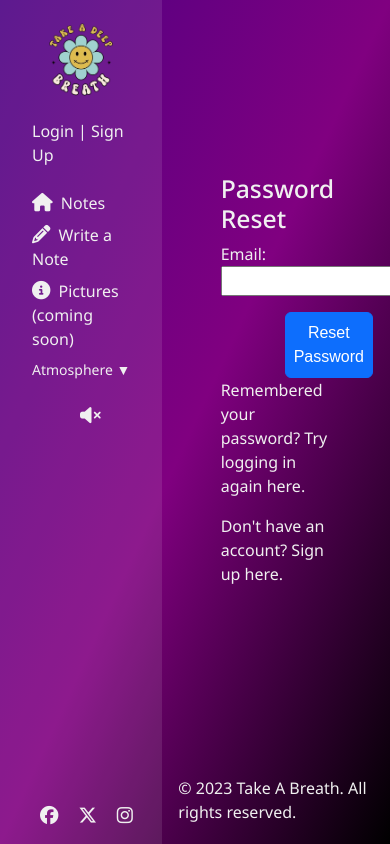
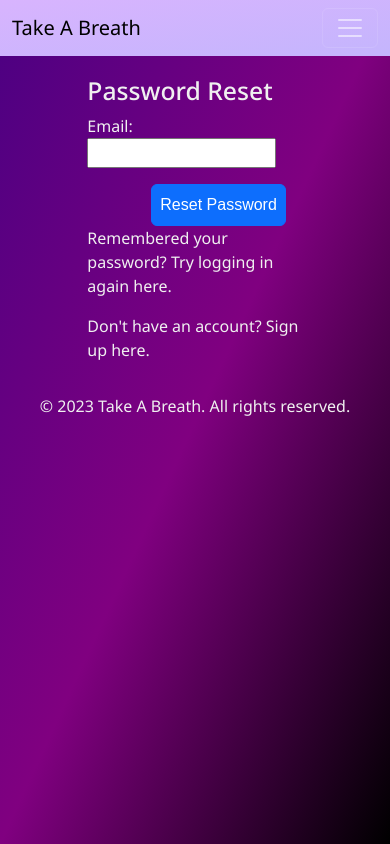
Before and after one commit to DaniqueJ-R/milestone_proj_3, a Django app: page /password-reset/ in a window 390 px wide; the page is wider, and only the part inside the window is pictured. Run offline with Django 4.2, Linux system fonts and the light colour scheme; data comes from the database, SQL or seed files in the repository; both versions use the stored data as it was after the commit; some libraries are stand-ins or nearby versions; some web fonts are replaced.

Commit message:
styled base html for mobile

```diff
--- a/static/css/style.css
+++ b/static/css/style.css
@@ -71,6 +71,12 @@ i {
 }
 
 /* Sidebar styles */
+
+#mobileNav a,
+#mobileNav i {
+  color: var(--black);
+}
+
 .sidebar {
   background: rgba(255, 255, 255, 0.1);
   padding: 1rem;
@@ -428,3 +434,36 @@ body.theme-sunset {
   background: #ea580c;
   color: #fff;
 }
+
+/*Media Queries*/
+
+/* Small screens and up (Added by source)*/
+@media screen and (max-width: 576px) {
+  body {
+    display: block;
+    padding-top: 60px;
+    background-repeat: no-repeat;
+  }
+
+  .sidebar {
+    display: none;
+  }
+
+  #social-links-nav {
+    bottom: 0rem;
+    left: 0rem;
+    position: relative;
+    padding-top: 10px;
+  }
+
+  #navbarNavDropdown{
+    padding-left: 15px;
+  }
+}
+
+/* Medium screens and up */
+@media screen and (min-width: 576px) {
+  #mobileNav {
+    display: none;
+  }
+}
--- a/templates/base.html
+++ b/templates/base.html
@@ -38,6 +38,108 @@
     <link rel="stylesheet" href="{% static 'css/style.css' %}" />
   </head>
   <body class="theme-space">
+    <!-- Mobile Nav bar -->
+    <nav class="navbar navbar-expand-lg note-card justify-content-right fixed-top" data-bs-theme="dark" id="mobileNav">
+      <div class="container-fluid">
+        <a class="navbar-brand" href="{% url 'home' %}">Take A Breath</a>
+        <!-- Hamburger toggle button -->
+        <button
+          class="navbar-toggler"
+          type="button"
+          data-bs-toggle="collapse"
+          data-bs-target="#navbarNavDropdown"
+          aria-controls="navbarNavDropdown"
+          aria-expanded="false"
+          aria-label="Toggle navigation"
+        >
+          <span class="navbar-toggler-icon"></span>
+        </button>
+        <!-- Navigation links -->
+        <div class="collapse navbar-collapse" id="navbarNavDropdown">
+          <ul class="navbar-nav">
+            <li>
+          <!-- log in section to displpay user name -->
+          {% if user.is_authenticated %}
+          <p>
+            Welcome, <a href="{% url 'my_notes' %}">{{ user.username }}</a> |
+            <a href="{% url 'logout' %}">Logout</a>
+          </p>
+          <a href="{% url 'my_notes' %}">My Notes</a>
+          {% else %}
+          <p>
+            <a href="{% url 'login' %}">Login</a> |
+            <a href="{% url 'signup' %}">Sign Up</a>
+          </p>
+          {% endif %}
+        </li>
+            <li class="nav-item">
+              <a href="{% url 'home' %}"><i class="fas fa-home"></i> Notes </a>
+            </li>
+            <li class="nav-item">
+              <a href="{% url 'write_a_note' %}"
+            ><i class="fas fa-pencil-alt"></i> Write a Note</a
+          >
+            </li>
+            <li class="nav-item">
+              <a href="#"
+            ><i class="fa-solid fa-camera"></i> Pictures (coming soon)</a
+          >
+            </li>
+            <li class="nav-item dropdowndropdown-container">
+              <a
+                class="nav-link dropdown-toggle dropdown-header"
+                href="#"
+                role="button"
+                data-bs-toggle="dropdown"
+                aria-expanded="false"
+              >
+                Atmosphere
+              </a>
+              <ul class="dropdown-menu dropdown-content" id="themeSelector">
+                <li><a class="dropdown-item" data-value="space">Cosmic</a></li>
+                <li><a class="dropdown-item" data-value="sea">Ocean</a></li>
+                <li>
+                  <a class="dropdown-item" data-value="forest">Forest</a>
+                </li>
+                <li><a class="dropdown-item" data-value="sunset">Sunset</a></li>
+              </ul>
+            </li>
+            <li class="nav-item">
+              <div id="social-links-nav">
+                <a
+                  href="https://www.facebook.com/"
+                  target="_blank"
+                  aria-label="Visit us on Facebook.(Opens in new tab)"
+                  rel="noopener"
+                >
+                  <i class="fa-brands fa-facebook"></i>
+                </a>
+                <a
+                  href="https://www.twitter.com/"
+                  target="_blank"
+                  aria-label="Visit us on Twitter.(Opens in new tab)"
+                  rel="noopener"
+                >
+                  <i class="fa-brands fa-x-twitter"></i>
+                </a>
+                <a
+                  href="https://www.instagram.com/"
+                  target="_blank"
+                  aria-label="Visit us on Instagram.(Opens in new tab)"
+                  rel="noopener"
+                >
+                  <i class="fa-brands fa-instagram"></i>
+                </a>
+              </div>
+            </li>
+          </ul>
+        </div>
+      </div>
+    </nav>
+
+
+
+
     <!-- Side Nav Bar -->
     <div class="sidebar" id="sidebar">
       <a href="{% url 'home' %}">
@@ -47,7 +149,6 @@
           src="{% static 'images/Logoo-removebg-preview.png' %}"
           alt="Logo"
           class="img-fluid"
-
         />
       </a>
 
@@ -57,7 +158,8 @@
           <!-- log in section to displpay user name -->
           {% if user.is_authenticated %}
           <p>
-        Welcome, <a href="{% url 'my_notes' %}">{{ user.username }}</a> | <a href="{% url 'logout' %}">Logout</a>
+            <a href="{% url 'my_notes' %}">Welcome, {{ user.username }} |</a>
+            <a href="{% url 'logout' %}">Logout</a>
           </p>
           <a href="{% url 'my_notes' %}">My Notes</a>
           {% else %}
@@ -71,10 +173,14 @@
           <a href="{% url 'home' %}"><i class="fas fa-home"></i> Notes </a>
         </li>
         <li>
-          <a href="{% url 'write_a_note' %}"><i class="fas fa-pencil-alt"></i> Write a Note</a>
+          <a href="{% url 'write_a_note' %}"
+            ><i class="fas fa-pencil-alt"></i> Write a Note</a
+          >
+        </li>
+
         <li>
           <a href="#"
-            ><i class="fas fa-info-circle"></i> Pictures (coming soon)</a
+            ><i class="fa-solid fa-camera"></i> Pictures (coming soon)</a
           >
         </li>
         <li>
```
Also changed, not shown: db.sqlite3, mis/README_notes.md. Lines whose indentation alone changed are shown as unchanged.
